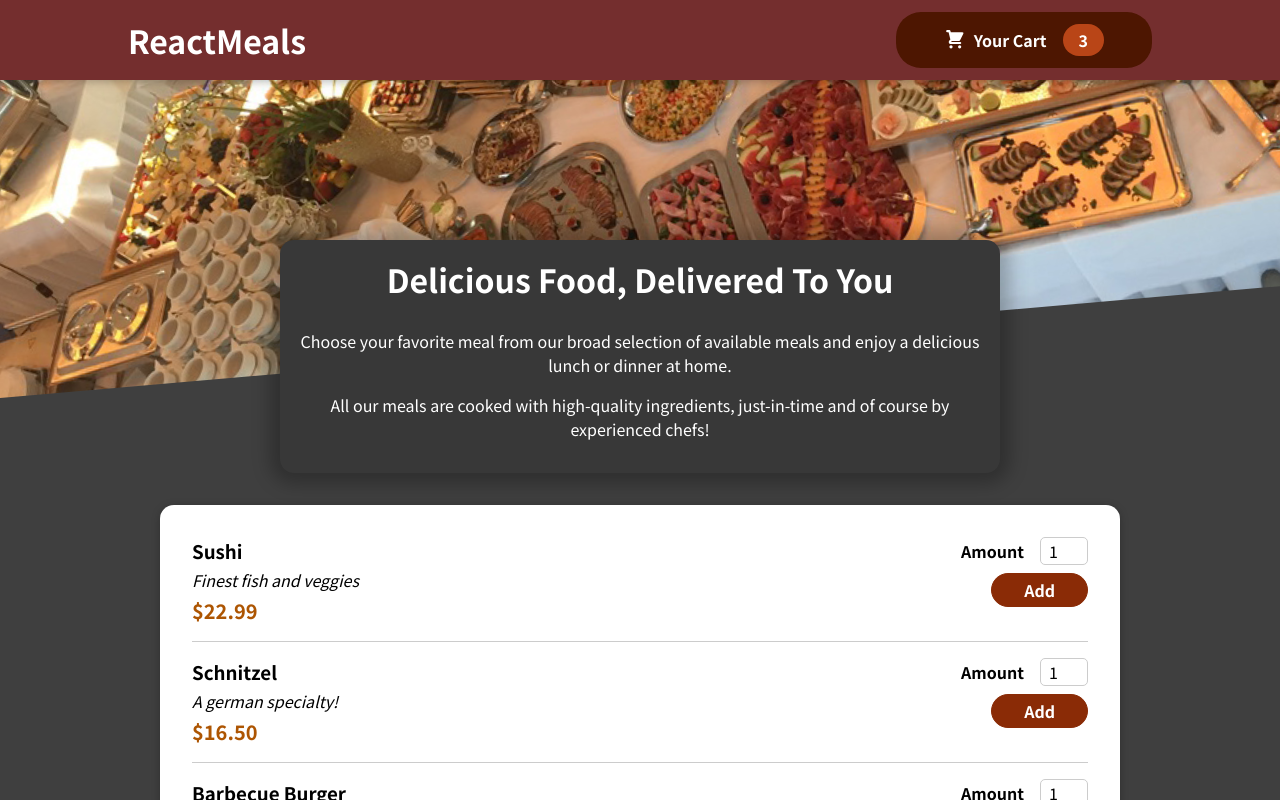
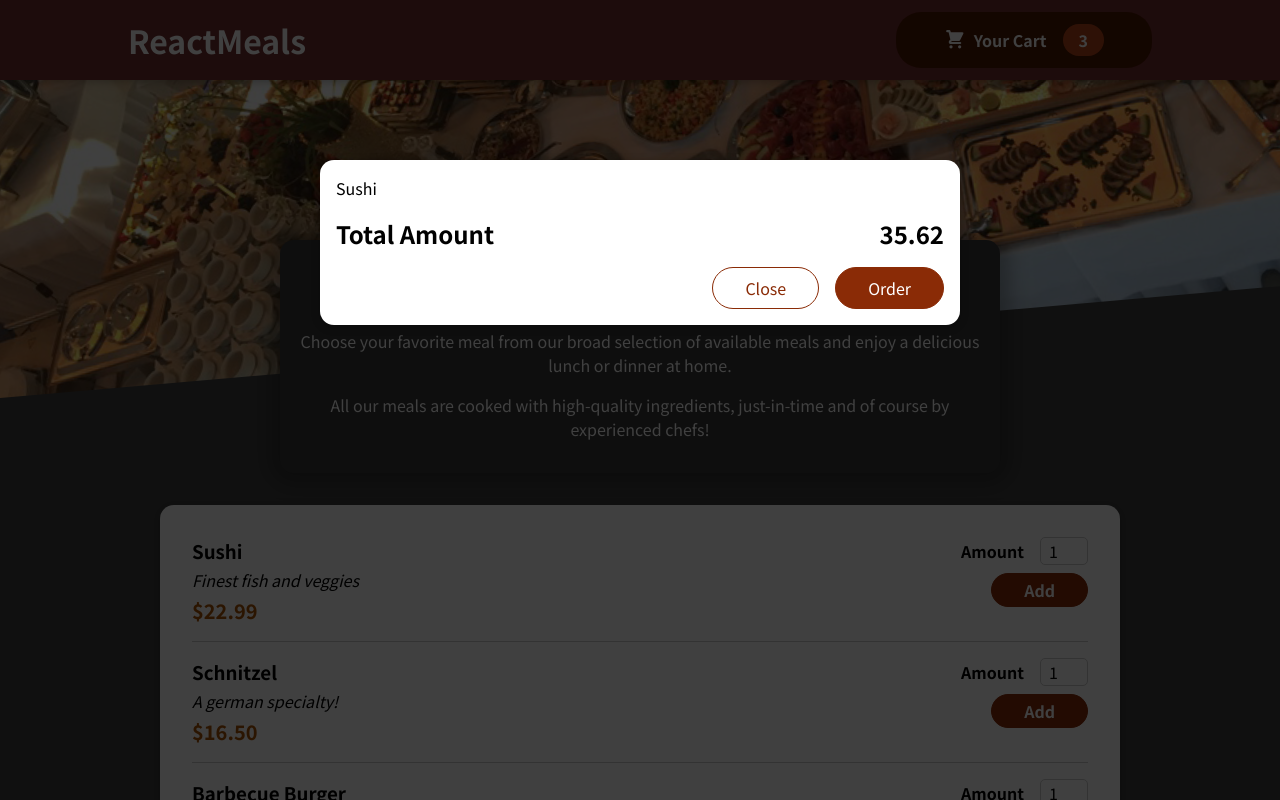
Before and after one commit to Trevoule/Order-meals, a React (Create React App) app: page / in a window 1280 px wide. Shown: the top 800 px of the page. Built offline with nearby package versions, Linux system fonts and the light colour scheme.

Commit message:
Modal Menu Cart
added Cart component
added Modal UI

```diff
--- a/public/index.html
+++ b/public/index.html
@@ -28,7 +28,9 @@
   </head>
   <body>
     <noscript>You need to enable JavaScript to run this app.</noscript>
+    <div id="overlays"></div>
     <div id="root"></div>
+
     <!--
       This HTML file is a template.
       If you open it directly in the browser, you will see an empty page.
--- a/src/App.js
+++ b/src/App.js
@@ -1,10 +1,12 @@
 import { Fragment } from "react/cjs/react.production.min";
+import Cart from "./components/Cart/Cart";
 import Header from "./components/Layout/Header";
 import Meals from "./components/Meals/Meals";
 
 function App() {
   return (
     <Fragment>
+      <Cart />
       <Header />
       <main>
         <Meals />
--- /dev/null
+++ b/src/components/Cart/Cart.js
@@ -0,0 +1,28 @@
+import react from "react";
+import Modal from "../UI/Modal";
+import classes from "./Cart.module.css";
+
+const Cart = (props) => {
+  const cartItems = (
+    <ul className={classes["cart-items"]}>
+      {[{ id: "c1", name: "Sushi", amount: 2, price: 12.99 }].map((item) => (
+        <li>{item.name}</li>
+      ))}
+    </ul>
+  );
+  return (
+    <Modal>
+      {cartItems}
+      <div className={classes.total}>
+        <span>Total Amount</span>
+        <span>35.62</span>
+      </div>
+      <div className={classes.actions}>
+        <button className={classes["button--alt"]}>Close</button>
+        <button className={classes.button}>Order</button>
+      </div>
+    </Modal>
+  );
+};
+
+export default Cart;
--- /dev/null
+++ b/src/components/Cart/Cart.module.css
@@ -0,0 +1,46 @@
+.cart-items {
+  list-style: none;
+  margin: 0;
+  padding: 0;
+  max-height: 20rem;
+  overflow: auto;
+}
+
+.total {
+  display: flex;
+  justify-content: space-between;
+  align-items: center;
+  font-weight: bold;
+  font-size: 1.5rem;
+  margin: 1rem 0;
+}
+
+.actions {
+  text-align: right;
+}
+
+.actions button {
+  font: inherit;
+  cursor: pointer;
+  background-color: transparent;
+  border: 1px solid #8a2b06;
+  padding: 0.5rem 2rem;
+  border-radius: 25px;
+  margin-left: 1rem;
+}
+
+.actions button:hover,
+.actions button:active {
+  background-color: #5a1a01;
+  border-color: #5a1a01;
+  color: white;
+}
+
+.actions .button--alt {
+  color: #8a2b06;
+}
+
+.actions .button {
+  background-color: #8a2b06;
+  color: white;
+}
--- /dev/null
+++ b/src/components/UI/Modal.js
@@ -0,0 +1,31 @@
+import { Fragment } from "react/cjs/react.production.min";
+import classes from "./Modal.module.css";
+import ReactDOM from "react-dom";
+
+const Backdrop = (props) => {
+  return <div className={classes.backdrop}></div>;
+};
+
+const ModalOverlay = (props) => {
+  return (
+    <div className={classes.modal}>
+      <div className={classes.content}>{props.children}</div>
+    </div>
+  );
+};
+
+const portalElement = document.getElementById("overlays");
+
+const Modal = (props) => {
+  return (
+    <Fragment>
+      {ReactDOM.createPortal(<Backdrop />, portalElement)}
+      {ReactDOM.createPortal(
+        <ModalOverlay>{props.children}</ModalOverlay>,
+        portalElement
+      )}
+    </Fragment>
+  );
+};
+
+export default Modal;
--- /dev/null
+++ b/src/components/UI/Modal.module.css
@@ -0,0 +1,40 @@
+.backdrop {
+  position: fixed;
+  top: 0;
+  left: 0;
+  width: 100%;
+  height: 100vh;
+  z-index: 20;
+  background-color: rgba(0, 0, 0, 0.75);
+}
+
+.modal {
+  position: fixed;
+  top: 20vh;
+  left: 5%;
+  width: 90%;
+  background-color: white;
+  padding: 1rem;
+  border-radius: 14px;
+  box-shadow: 0 2px 8px rgba(0, 0, 0, 0.25);
+  z-index: 30;
+  animation: slide-down 300ms ease-out forwards;
+}
+
+@media (min-width: 768px) {
+  .modal {
+    width: 40rem;
+    left: calc(50% - 20rem);
+  }
+}
+
+@keyframes slide-down {
+  from {
+    opacity: 0;
+    transform: translateY(-3rem);
+  }
+  to {
+    opacity: 1;
+    transform: translateY(0);
+  }
+}
```
Also changed, not shown: 2 other files (tests, documents, lock files or other folders).
